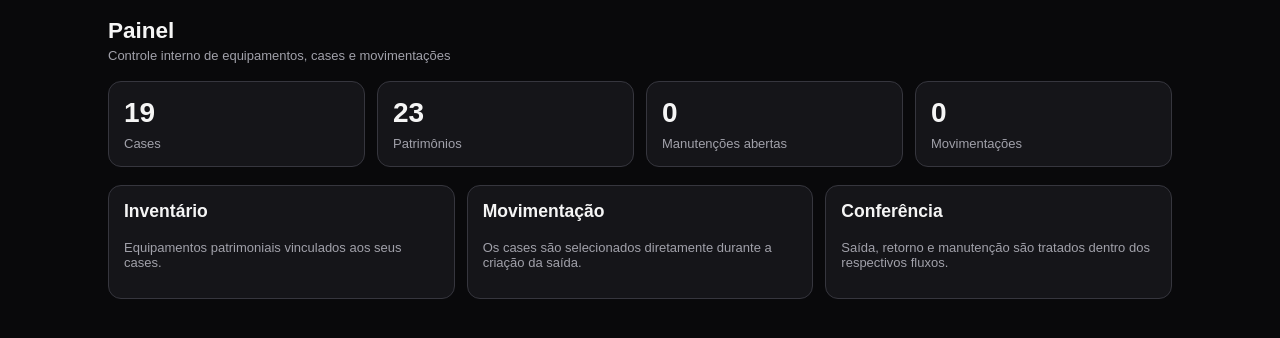
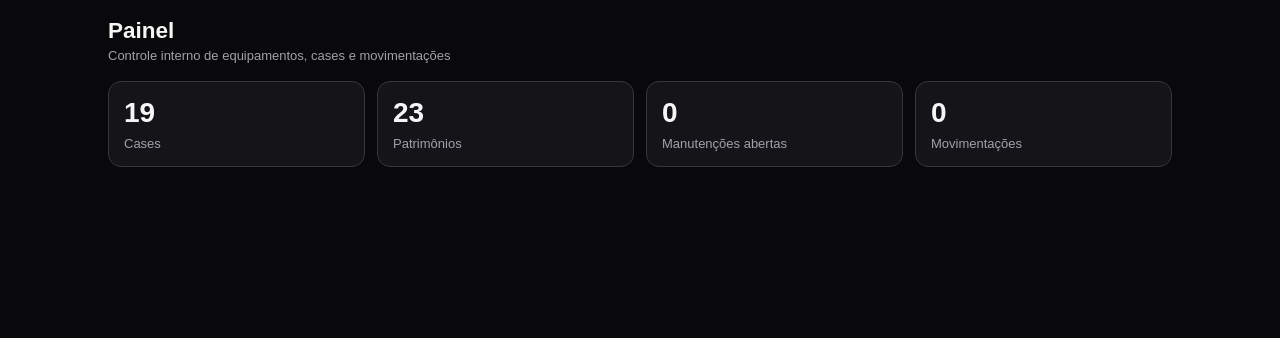
Before and after one commit to thiagobraz-code/Star-Vision---Gest-o-, a plain HTML site: page index.html in a window 1280 px wide. Shown: the part 70-408 px from the top of the page. Drawn offline with Linux system fonts and the light colour scheme.

Commit message:
Remove case sections and update related comments
Removed case-related sections from the HTML structure and updated comments for clarity.

```diff
--- a/index.html
+++ b/index.html
@@ -383,32 +383,6 @@ Controle interno de equipamentos, cases e movimentações
 
 </div>
 
-
-<div class="grid">
-
-<div class="card">
-<h3>Inventário</h3>
-<p class="muted">
-Equipamentos patrimoniais vinculados aos seus cases.
-</p>
-</div>
-
-<div class="card">
-<h3>Movimentação</h3>
-<p class="muted">
-Os cases são selecionados diretamente durante a criação da saída.
-</p>
-</div>
-
-<div class="card">
-<h3>Conferência</h3>
-<p class="muted">
-Saída, retorno e manutenção são tratados dentro dos respectivos fluxos.
-</p>
-</div>
-
-</div>
-
 </section>
 
 
@@ -802,7 +776,7 @@ document.getElementById('modal').classList.remove('open');
 
 /* =========================================================
    MENU
-   CASES FOI REMOVIDO DAQUI
+   CASES REMOVIDO DO MENU PRINCIPAL
 ========================================================= */
 
 const nav=[
@@ -961,8 +935,7 @@ db.cases.find(c=>c.id===e[2])?.name||'—'
 
 
 /* =========================================================
-   SELECTOR DE CASES
-   USADO EM SAÍDA
+   SELETOR DE CASES
 ========================================================= */
 
 function caseSelector(selected=[]){
@@ -994,9 +967,11 @@ ${esc(c.id)} • ${esc(c.status)}
 </div>
 
 <div class="case-items">
+
 ${c.items.split(';').map(i=>
 `<span class="badge">${esc(i)}</span>`
 ).join('')}
+
 </div>
 
 </div>
@@ -2250,7 +2225,7 @@ save();
 
 /* =========================================================
    QR / IDENTIFICAÇÃO
-   O QR continua contextual, não no menu.
+   CONTEXTUAL
 ========================================================= */
 
 function caseQR(id){
```
